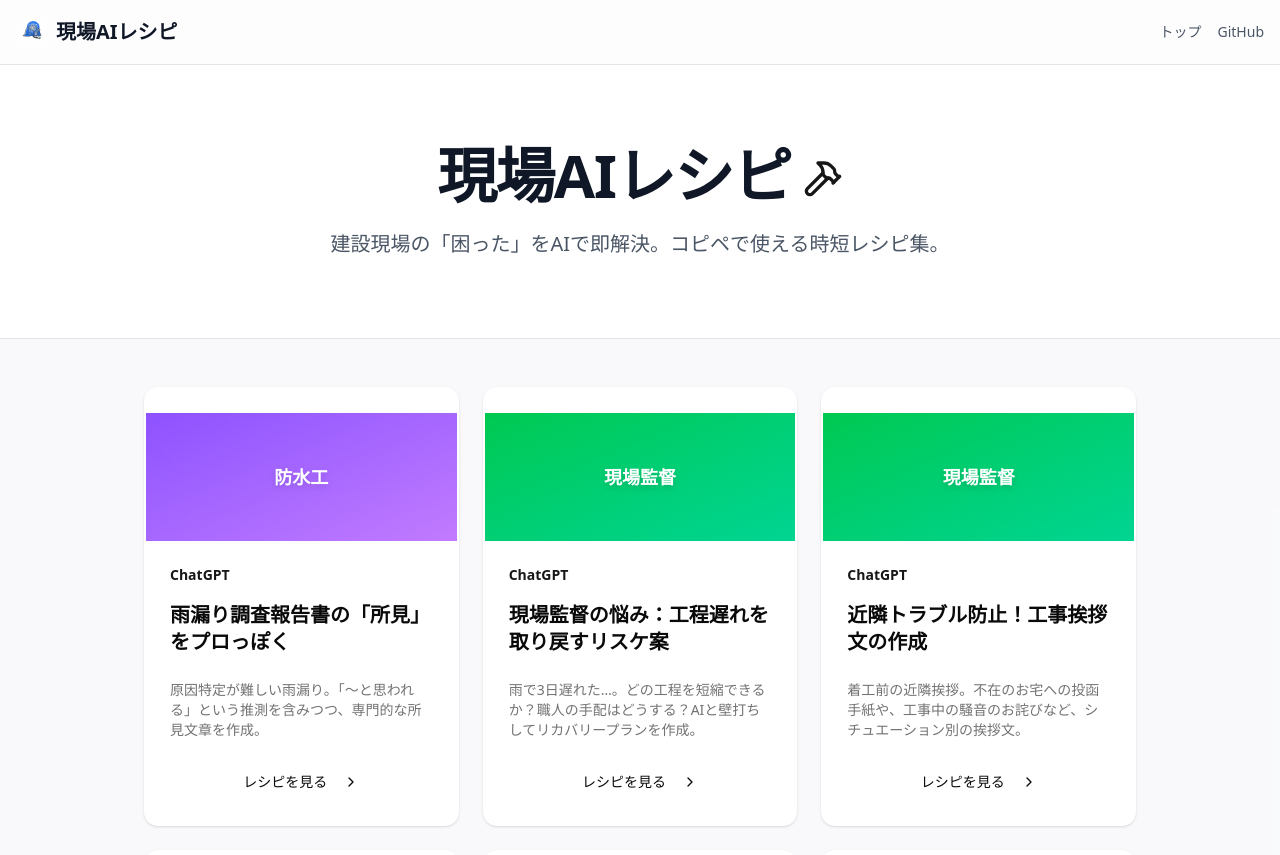
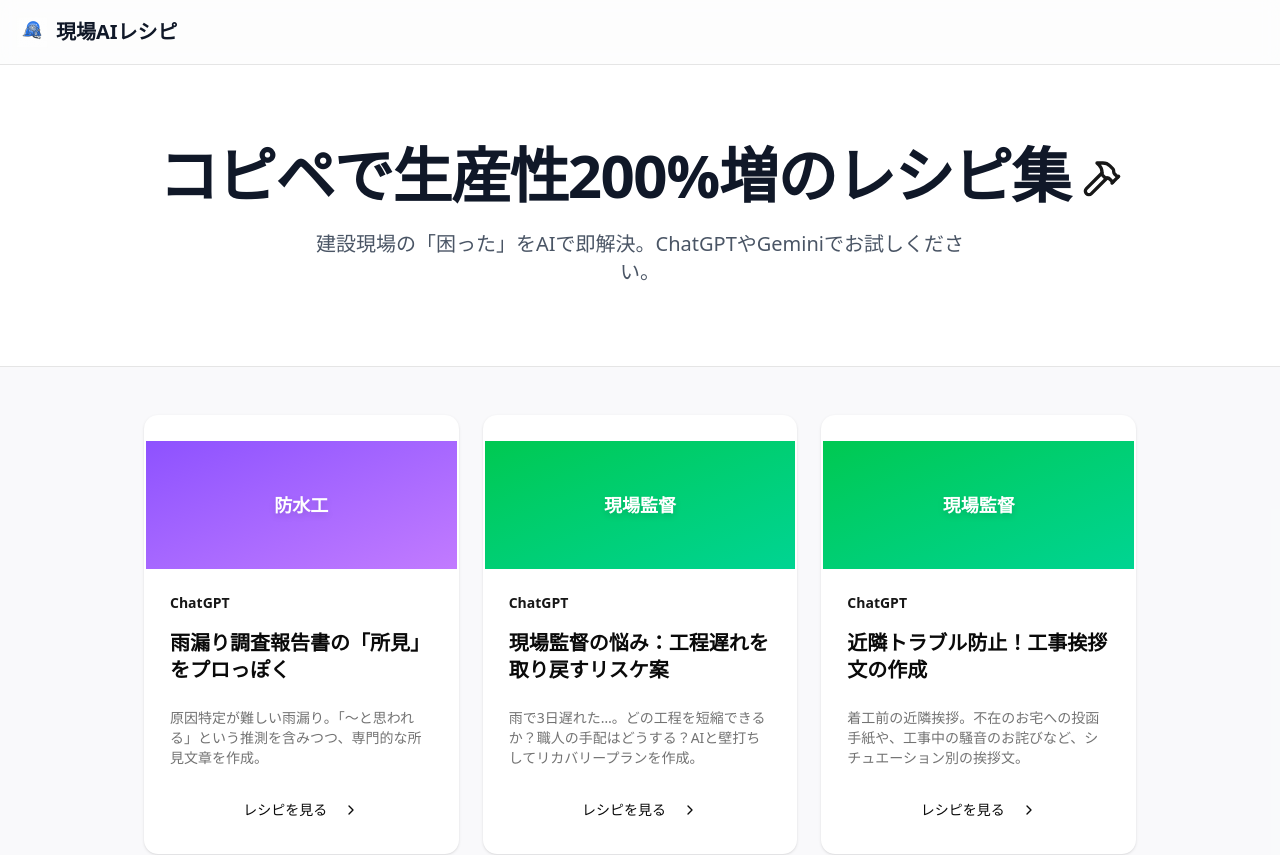
Before and after one commit to nogutaku1/gemba-recipe, a Next.js app: page / in a window 1280 px wide. Shown: the top 855 px of the page. Built offline with nearby package versions, Linux system fonts and the light colour scheme.

Commit message:
Update Header (remove links) and add Footer

```diff
--- a/app/layout.tsx
+++ b/app/layout.tsx
@@ -2,6 +2,7 @@ import type { Metadata } from "next";
 import { Inter, Noto_Sans_JP } from "next/font/google";
 import "./globals.css";
 import Header from "@/components/Header";
+import Footer from "@/components/Footer";
 
 const inter = Inter({ subsets: ["latin"], variable: "--font-inter" });
 const notoSansJP = Noto_Sans_JP({
@@ -22,9 +23,12 @@ export default function RootLayout({
 }>) {
   return (
     <html lang="ja">
-      <body className={`${inter.variable} ${notoSansJP.variable} font-sans antialiased bg-gray-50 text-gray-900`}>
+      <body className={`${inter.variable} ${notoSansJP.variable} font-sans antialiased bg-gray-50 text-gray-900 flex flex-col min-h-screen`}>
         <Header />
-        {children}
+        <div className="flex-1">
+          {children}
+        </div>
+        <Footer />
       </body>
     </html>
   );
--- a/app/page.tsx
+++ b/app/page.tsx
@@ -26,12 +26,12 @@ export default function Home() {
       <section className="bg-white border-b py-20 px-4">
         <div className="max-w-5xl mx-auto text-center">
           <h1 className="text-4xl md:text-6xl font-extrabold tracking-tight text-gray-900 mb-6">
-            現場AIレシピ
+            コピペで生産性200%増のレシピ集
             <Hammer className="inline-block ml-3 h-10 w-10 text-primary mb-2" />
           </h1>
           <p className="text-xl text-gray-600 max-w-2xl mx-auto">
             建設現場の「困った」をAIで即解決。<br className="md:hidden" />
-            コピペで使える時短レシピ集。
+            ChatGPTやGeminiでお試しください。
           </p>
         </div>
       </section>
--- /dev/null
+++ b/components/Footer.tsx
@@ -0,0 +1,7 @@
+export default function Footer() {
+    return (
+        <footer className="py-6 text-center text-sm text-gray-500 border-t bg-white">
+            <p>&copy; {new Date().getFullYear()} 現場AIレシピ All rights reserved.</p>
+        </footer>
+    );
+}
--- a/components/Header.tsx
+++ b/components/Header.tsx
@@ -16,14 +16,6 @@ export default function Header() {
                     </div>
                     現場AIレシピ
                 </Link>
-                <nav className="ml-auto flex items-center gap-4">
-                    <Link href="/" className="text-sm font-medium text-gray-600 hover:text-blue-600 transition-colors">
-                        トップ
-                    </Link>
-                    <a href="https://github.com/nogutaku1/gemba-recipe" target="_blank" rel="noopener noreferrer" className="text-sm font-medium text-gray-600 hover:text-blue-600 transition-colors">
-                        GitHub
-                    </a>
-                </nav>
             </div>
         </header>
     );
```
